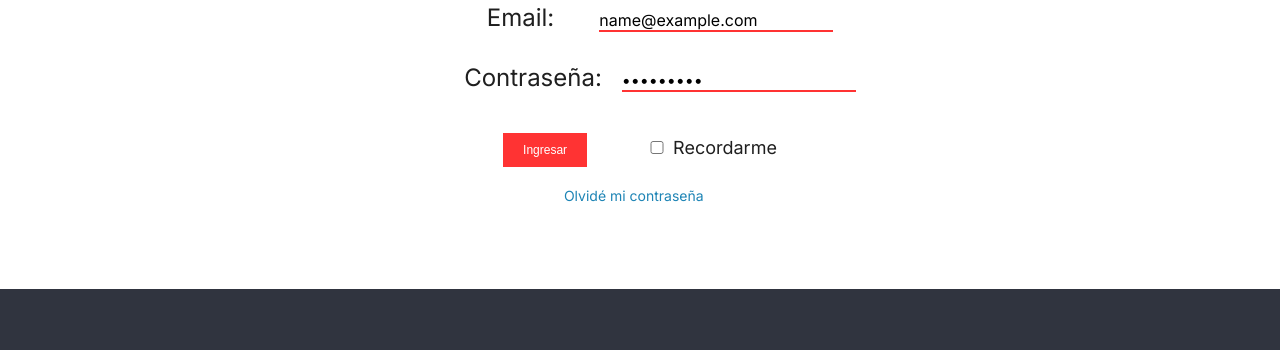
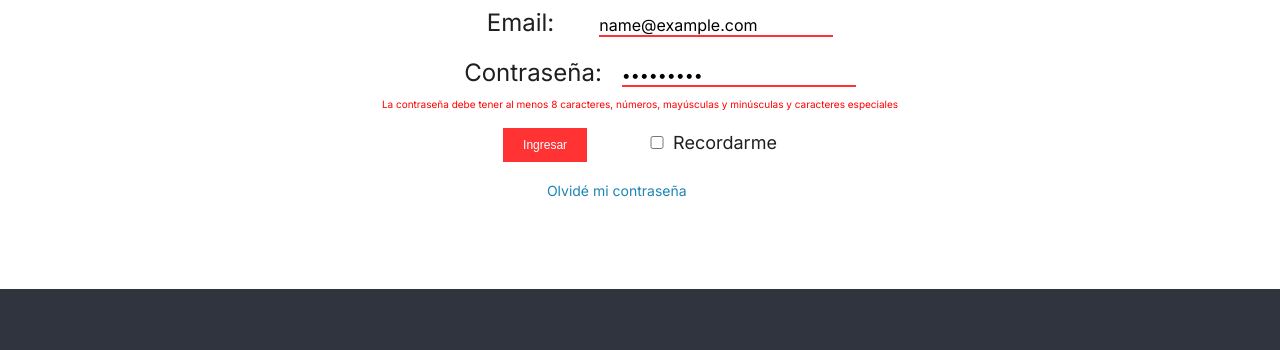
Before and after one commit to FernandaZabala/funkoshop, a plain HTML site: page pages/admin/login.html in a window 1280 px wide. Both pictures are taken after typing "name@example.com", "Sample123" into the empty fields and a click on the button "Ingresar". Shown: the part 278-628 px from the top of the page. Drawn offline with nearby package versions, Linux system fonts and the light colour scheme.

Commit message:
Carpeta scripts agregada

```diff
--- /dev/null
+++ b/scripts/form_login.js
@@ -0,0 +1,53 @@
+/*========VALIDANDO DATOS DEL FORMULARIO DE REGISTRO=== */
+
+document.getElementById("formulario").addEventListener("submit", (event) => {
+    event.preventDefault();
+
+
+
+  let emailIngresado = document.getElementById("email");
+  let emailError = document.getElementById("emailError");
+  let formatoEmail = /^[^\s@]+@[^\s@]+\.[^\s@]+$/; // Expresión regular de un formato de email
+
+  if (!formatoEmail.test(emailIngresado.value)) {
+    emailError.textContent = "Por favor, ingresá un email válido";
+    emailError.classList.add("error-message");
+  } else {
+    emailError.textContent = "";
+    emailError.classList.remove("error-message");
+  }
+  let contrasenaEnter = document.getElementById("password");
+  let contrasenaError = document.getElementById("passwordError");
+  let contrasenaPatron =
+    /^(?=.*[a-z])(?=.*[A-Z])(?=.*\d)(?=.*[$@$!%*?&#.$($)$-$_])[A-Za-z\d$@$!%*?&#.$($)$-$_]{8,15}$/;
+
+  if (!contrasenaPatron.test(contrasenaEnter.value)) {
+    contrasenaError.textContent =
+      "La contraseña debe tener al menos 8 caracteres, números, mayúsculas y minúsculas y caracteres especiales";
+    contrasenaError.classList.add("error-message");
+  } else {
+    contrasenaError.textContent = "";
+    contrasenaError.classList.remove("error-message");
+  }
+
+  if (
+
+    !emailError.textContent &&
+    !contrasenaError.textContent
+  ) {
+    alert("REGISTRO EXITOSO! BIENVENID@ A NUESTRA TIENDA");
+    document.getElementById("formulario").reset(); //Para que se limpien los campos una vez enviado
+  }
+});
+
+
+
+
+
+
+
+
+
+
+
+//Hacer estructura if que vea si pasword y usuario coincide  abra página admin
```
Also changed, not shown: pages/admin/login.html (+1 -1 lines).
